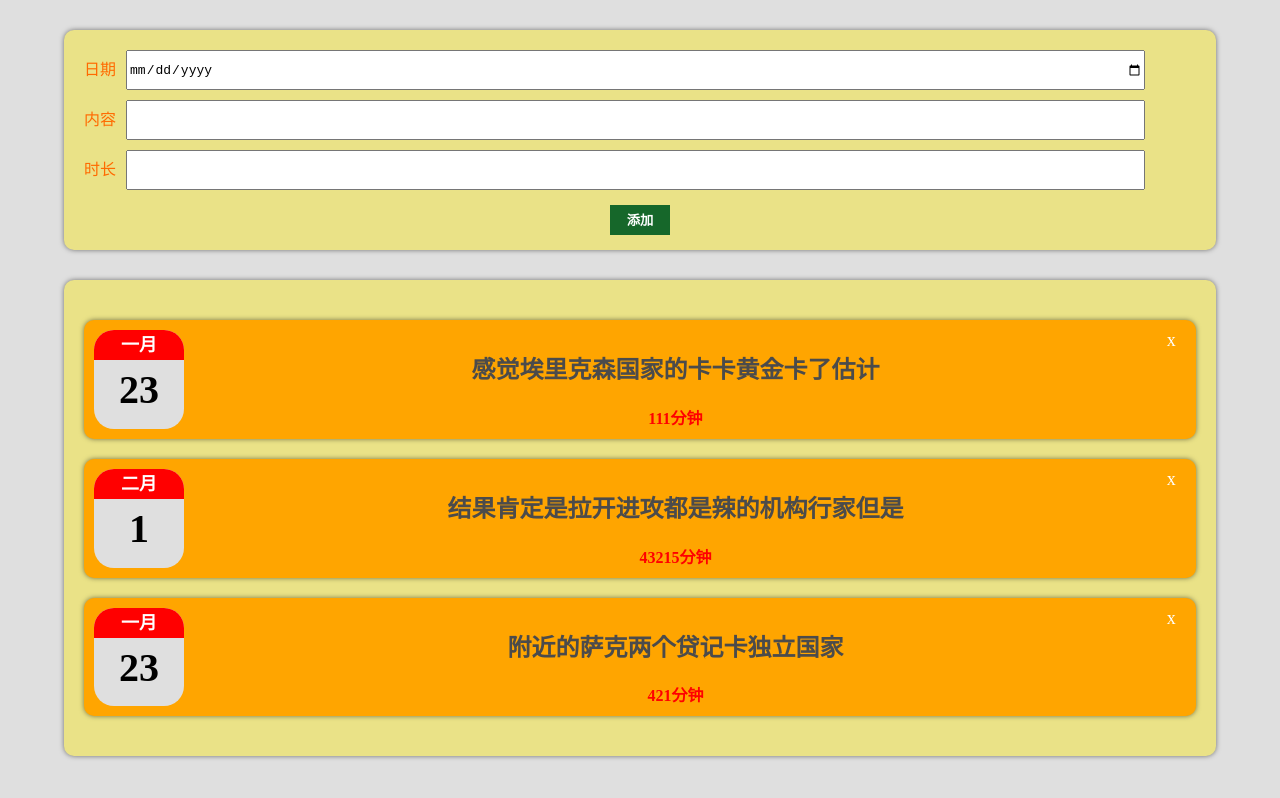
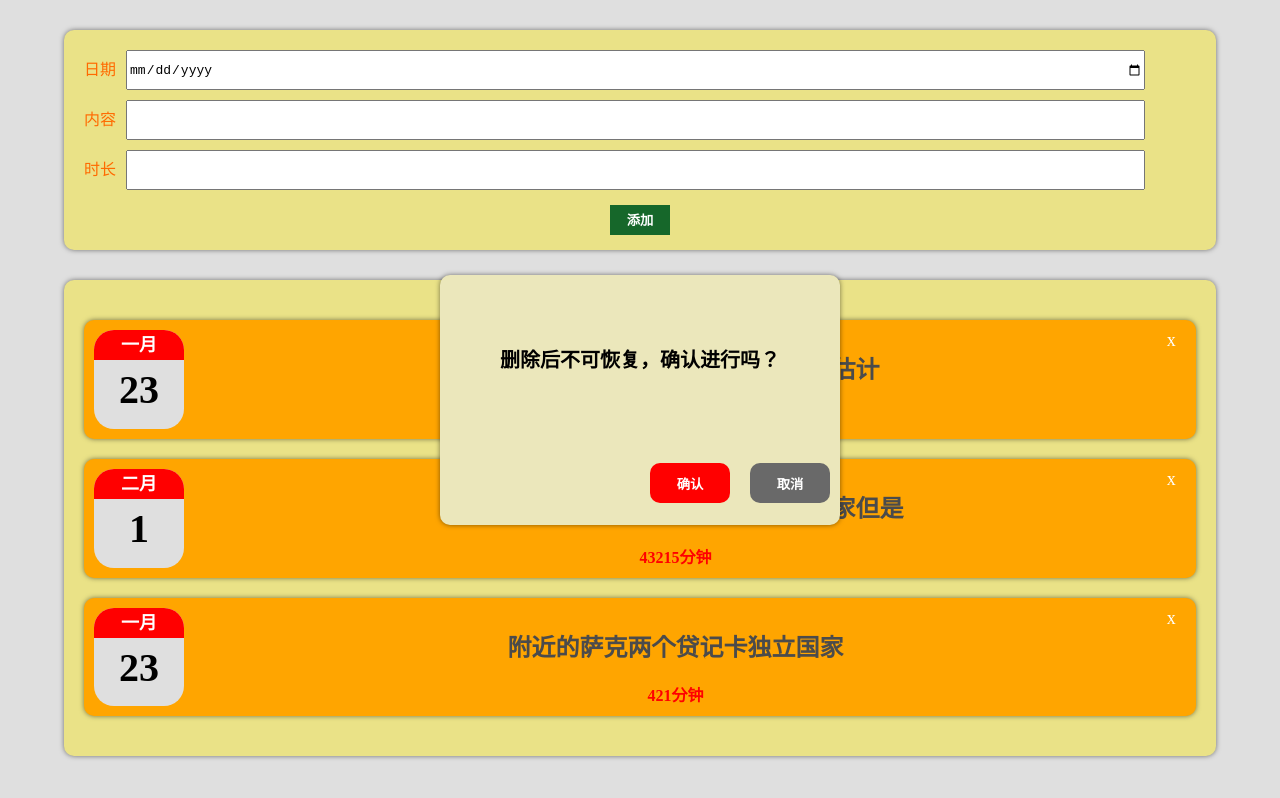
Before and after one commit to xiaoyutongxue11/React-, a React (Create React App) app: page / in a window 1280 px wide. Built offline with nearby package versions, Linux system fonts and the light colour scheme.

Commit message:
确认框样式

```diff
--- a/src/App.js
+++ b/src/App.js
@@ -1,6 +1,7 @@
 import { useState } from "react";
 import Logs from "./Components/Log/Logs";
 import LogsForm from "./Components/LogForm/LogsForm";
+import ConfirmModal from "./Components/UI/ConfirmModal/ConfirmModal";
 const App = () => {
   const [logsData, setLogsData] = useState([
     {
@@ -33,8 +34,9 @@ const App = () => {
   };
   return (
     <div className="app">
+      <ConfirmModal />
       <LogsForm onAddLog={addLogHandler} />
-      <Logs logsData={logsData} onDeleteLog={deleteLog}/>
+      <Logs logsData={logsData} onDeleteLog={deleteLog} />
     </div>
   );
 };
--- /dev/null
+++ b/src/Components/UI/ConfirmModal/ConfirmModal.css
@@ -0,0 +1,49 @@
+.confirmModal {
+  width: 400px;
+  height: 250px;
+  background-color: #ebe7bb;
+  font-weight: bold;
+  position: absolute;
+  top: 0;
+  bottom: 0;
+  left: 0;
+  right: 0;
+  margin: auto;
+  display: flex;
+  flex-flow: column;
+}
+.confirmText {
+  flex: 4;
+  display: flex;
+  justify-content: center;
+  align-items: center;
+  font-size: 20px;
+}
+.confirmButton {
+  flex: 2;
+  display: flex;
+  align-items: center;
+  justify-content: flex-end;
+}
+.confirmButton button {
+  width: 80px;
+  height: 40px;
+  margin: 10px;
+  border: none;
+  border-radius: 10px;
+  color: white;
+  transition: 0.3s;
+  font-weight: bold;
+}
+.confirm {
+  background-color: red;
+}
+.confirm:hover {
+  background-color: brown;
+}
+.cancel {
+  background-color: dimgray;
+}
+.cancel:hover {
+  background-color: gray;
+}
--- /dev/null
+++ b/src/Components/UI/ConfirmModal/ConfirmModal.js
@@ -0,0 +1,14 @@
+import "./ConfirmModal.css";
+import Card from "../Card/Card";
+const ConfirmModal = () => {
+  return (
+    <Card className="confirmModal">
+      <div className="confirmText">删除后不可恢复，确认进行吗？</div>
+      <div className="confirmButton">
+        <button className="confirm">确认</button>
+        <button className="cancel">取消</button>
+      </div>
+    </Card>
+  );
+};
+export default ConfirmModal;
```
